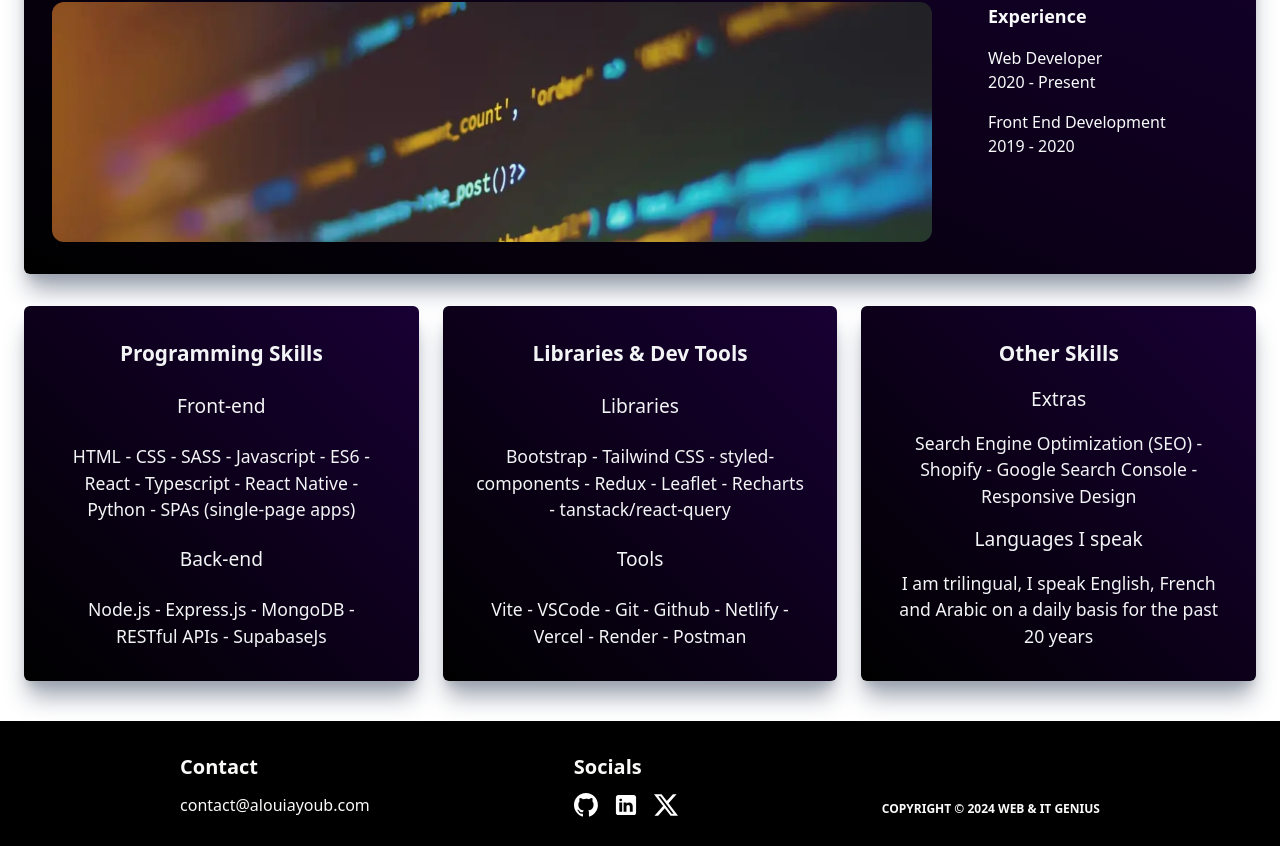
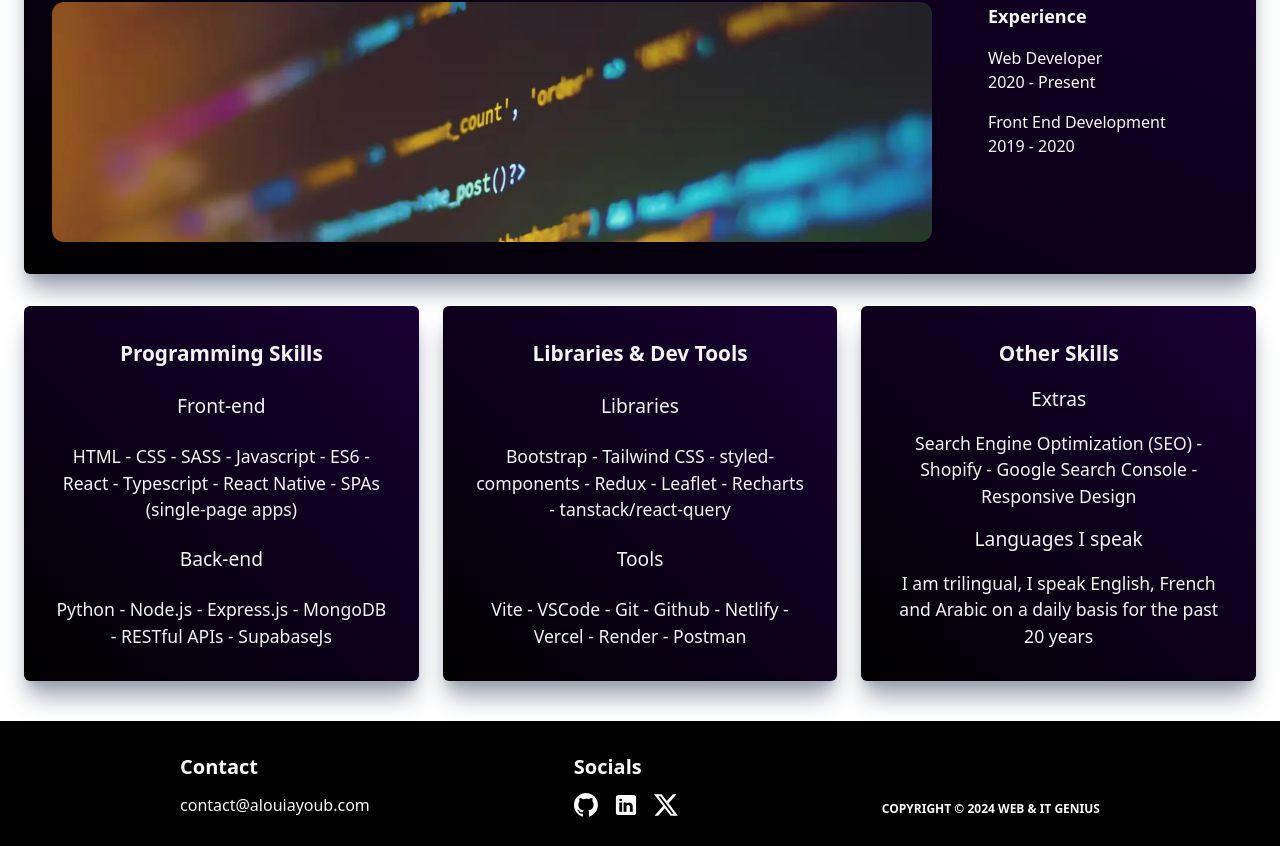
Before and after one commit to AyoubAloui94/My-Portfolio, a React (Vite) app: page /home in a window 1280 px wide. Shown: the part 382-1228 px from the top of the page. Built offline with nearby package versions, Linux system fonts and the light colour scheme; no server answers.

Commit message:
added python to skills2

```diff
--- a/src/components/Skills.jsx
+++ b/src/components/Skills.jsx
@@ -51,9 +51,9 @@ function Skills() {
         <SkillCard className="shadow-xl shadow-gray-400">
           <SkillTitle>Programming Skills</SkillTitle>
           <SkillSubTitle>Front-end</SkillSubTitle>
-          <SkillBody>HTML - CSS - SASS - Javascript - ES6 - React - Typescript - React Native - Python - SPAs (single-page apps)</SkillBody>
+          <SkillBody>HTML - CSS - SASS - Javascript - ES6 - React - Typescript - React Native - SPAs (single-page apps)</SkillBody>
           <SkillSubTitle>Back-end</SkillSubTitle>
-          <SkillBody>Node.js - Express.js - MongoDB - RESTful APIs - SupabaseJs</SkillBody>
+          <SkillBody>Python - Node.js - Express.js - MongoDB - RESTful APIs - SupabaseJs</SkillBody>
         </SkillCard>
         <SkillCard className="shadow-xl shadow-gray-400">
           <SkillTitle>Libraries & Dev Tools</SkillTitle>
```
